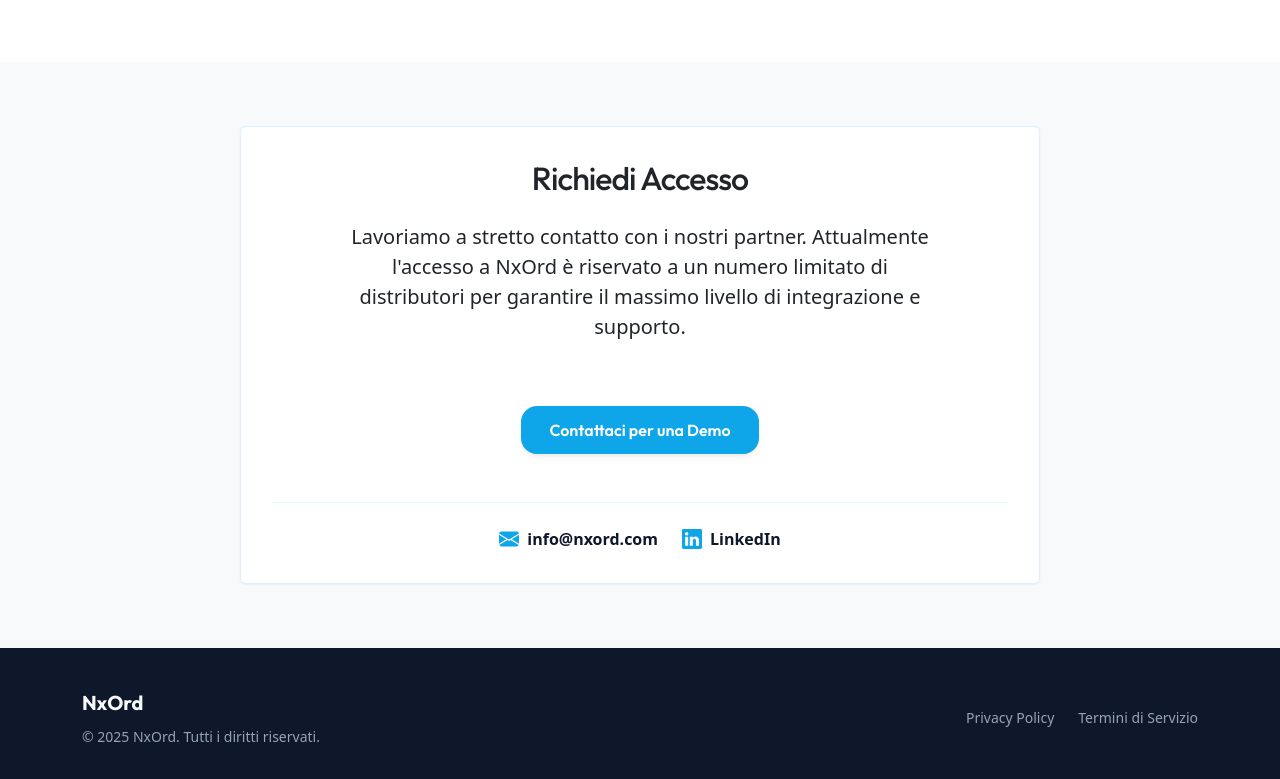
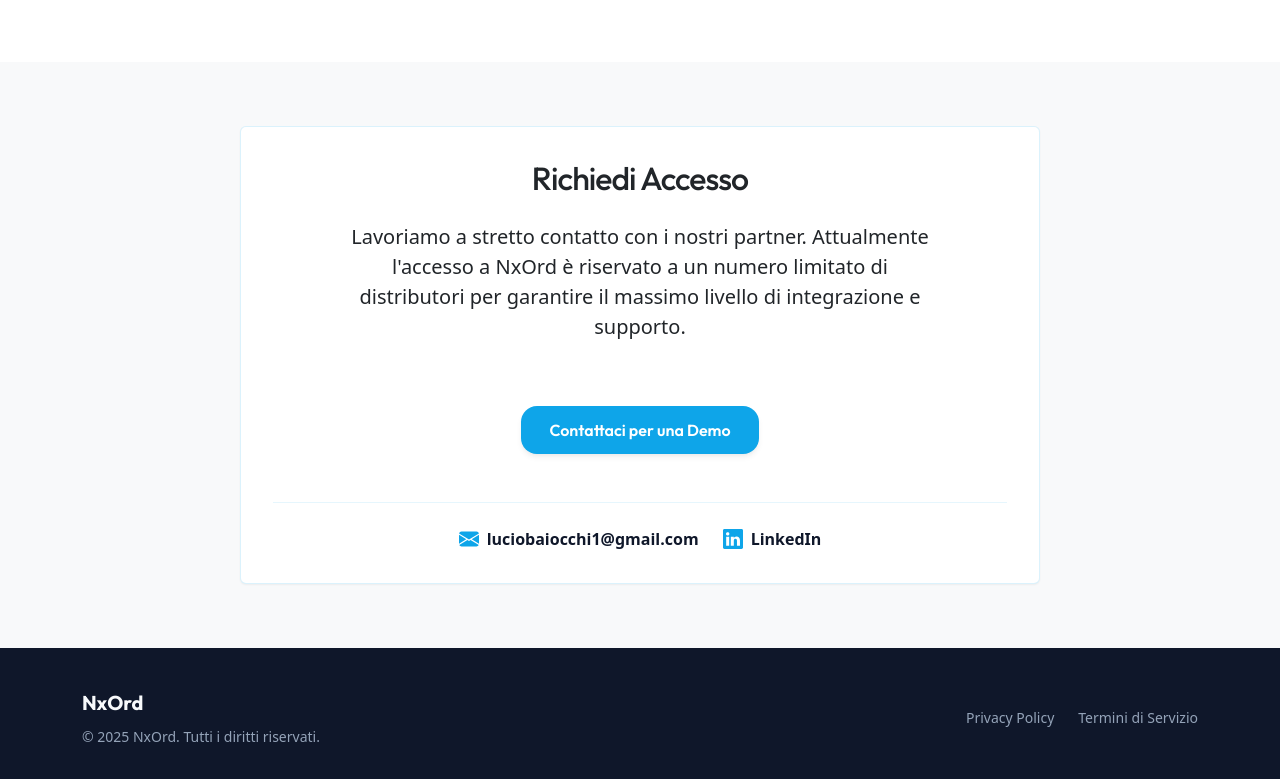
Before and after one commit to luciobaiocchi/landing_nxord, a React (Vite) app: page / in a window 1280 px wide. Shown: the part 2949-3728 px from the top of the page. Built offline with nearby package versions, Linux system fonts and the light colour scheme.

Commit message:
Changed mail

```diff
--- a/src/components/landing/ContactSection.tsx
+++ b/src/components/landing/ContactSection.tsx
@@ -13,14 +13,14 @@
             di integrazione e supporto.
           </p>
           <div className="mt-5">
-            <a href="mailto:info@nxord.com" className="btn-primary-action mb-4">
+            <a href="mailto:luciobaiocchi1@gmail.com" className="btn-primary-action mb-4">
               Contattaci per una Demo
             </a>
 
             <div className="d-flex justify-content-center align-items-center gap-4 mt-4 pt-4" style={{ borderTop: '1px solid rgba(14, 165, 233, 0.1)' }}>
-              <a href="mailto:info@nxord.com" className="d-flex align-items-center gap-2" style={{ color: 'var(--color-heading)', textDecoration: 'none', transition: 'color 0.2s' }}>
+              <a href="mailto:luciobaiocchi1@gmail.com" className="d-flex align-items-center gap-2" style={{ color: 'var(--color-heading)', textDecoration: 'none', transition: 'color 0.2s' }}>
                 <BsEnvelopeFill size={20} className="text-accent" />
-                <span style={{ fontWeight: 600 }}>info@nxord.com</span>
+                <span style={{ fontWeight: 600 }}>luciobaiocchi1@gmail.com</span>
               </a>
               <a href="https://www.linkedin.com/company/nxord/" target="_blank" rel="noopener noreferrer" className="d-flex align-items-center gap-2" style={{ color: 'var(--color-heading)', textDecoration: 'none', transition: 'color 0.2s' }}>
                 <BsLinkedin size={20} className="text-accent" />
--- a/src/pages/PrivacyPolicyPage.tsx
+++ b/src/pages/PrivacyPolicyPage.tsx
@@ -29,7 +29,7 @@
                 <p>
                   <strong>NextOrder</strong><br />
                   Sede legale: Milano, Italia<br />
-                  Email di contatto: <a href="mailto:info@nxord.com" style={{ color: 'var(--color-heading)', fontWeight: 500 }}>info@nxord.com</a>
+                  Email di contatto: <a href="mailto:luciobaiocchi1@gmail.com" style={{ color: 'var(--color-heading)', fontWeight: 500 }}>luciobaiocchi1@gmail.com</a>
                 </p>
               </section>
 
--- a/src/pages/TermsOfServicePage.tsx
+++ b/src/pages/TermsOfServicePage.tsx
@@ -86,7 +86,7 @@
               <section className="mb-0">
                 <h2 className="h4 mb-3 text-accent">8. Contatti</h2>
                 <p className="mb-0">
-                  Per qualsiasi domanda riguardante questi Termini, si prega di contattarci all'indirizzo email: <a href="mailto:info@nxord.com" style={{ color: 'var(--color-heading)', fontWeight: 500 }}>info@nxord.com</a>
+                  Per qualsiasi domanda riguardante questi Termini, si prega di contattarci all'indirizzo email: <a href="mailto:luciobaiocchi1@gmail.com" style={{ color: 'var(--color-heading)', fontWeight: 500 }}>luciobaiocchi1@gmail.com</a>
                 </p>
               </section>
             </div>
```
